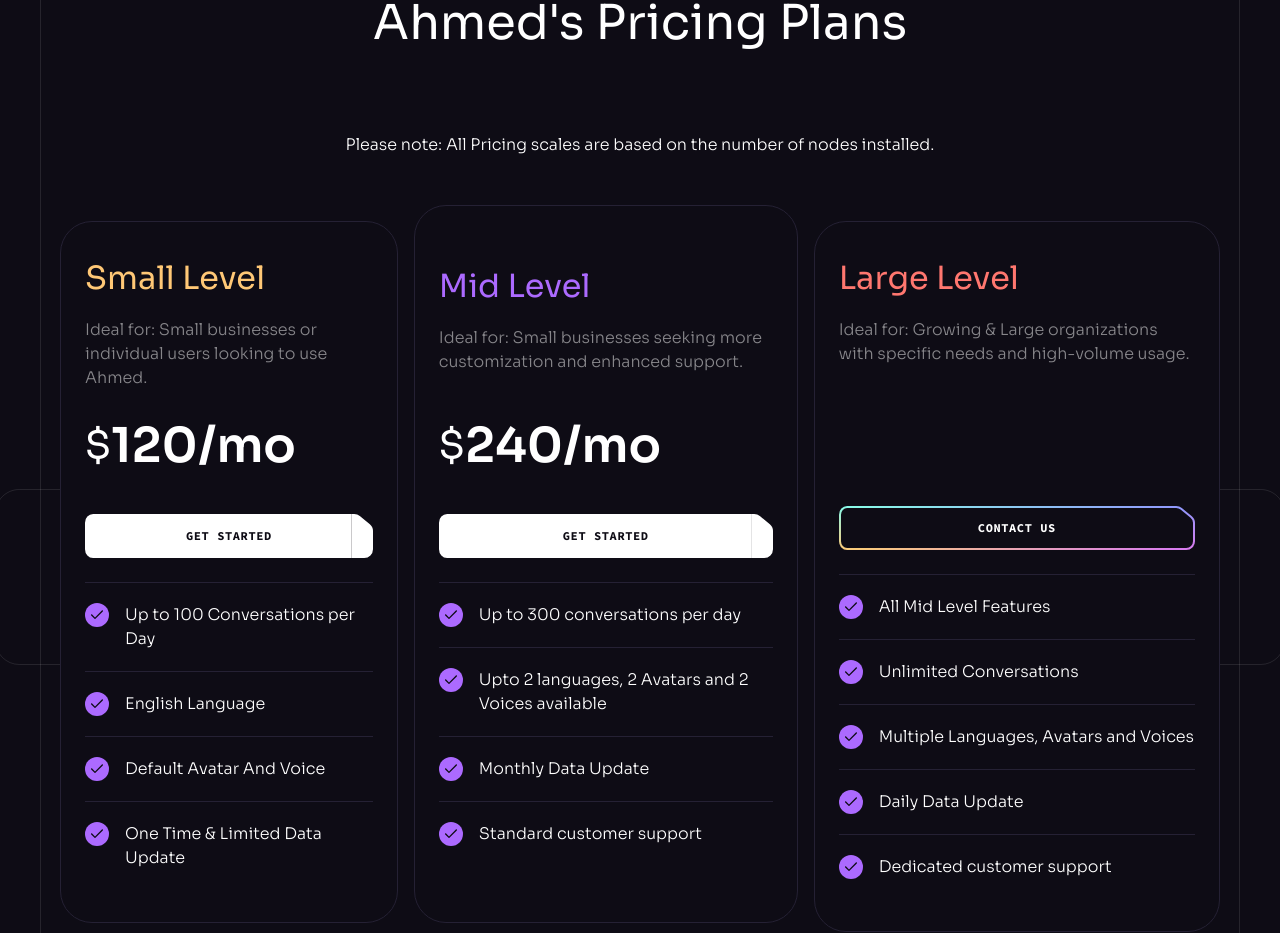
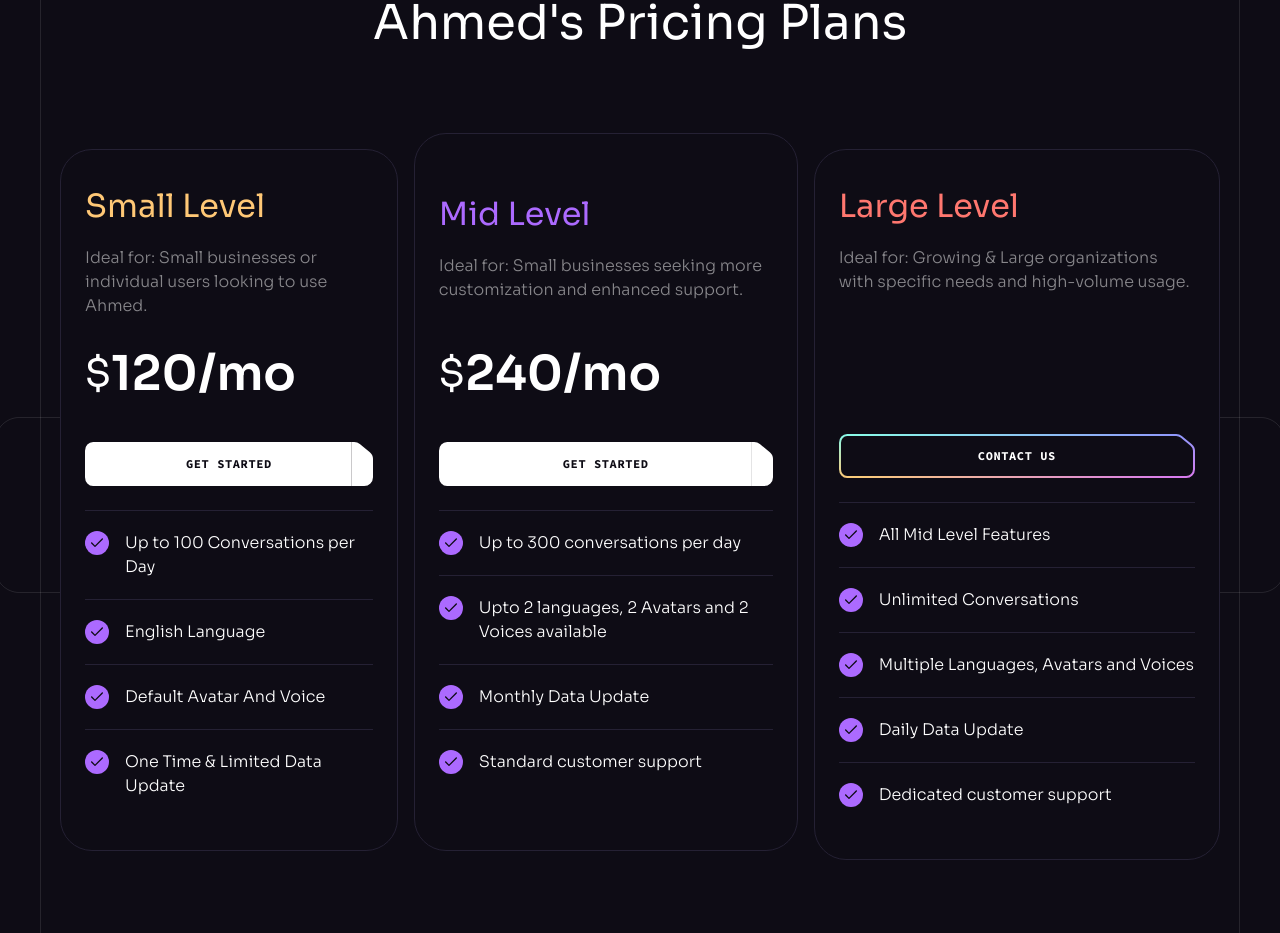
Before and after one commit to Aklile23/Ahmed, a React (Vite) app: page / in a window 1280 px wide. Shown: the part 7320-8253 px from the top of the page. Built offline with nearby package versions, Linux system fonts and the light colour scheme.

Commit message:
Update Pricing.jsx
removed text indicating price is based on nodes

```diff
--- a/src/components/Pricing.jsx
+++ b/src/components/Pricing.jsx
@@ -31,11 +31,11 @@ const Pricing = () => {
           tag="Get started tODAY"
           title="Ahmed's Pricing Plans"
         />
-        <h1 className="flex justify-center py-0">
+        {/*<h1 className="flex justify-center py-0">
           <p className="body-2 mb-[3rem] text-n-1">
             Please note: All Pricing scales are based on the number of nodes installed.
           </p>
-        </h1>
+        </h1>*/}
         <div className="relative">
           <PricingList />
           <LeftLine />
```
